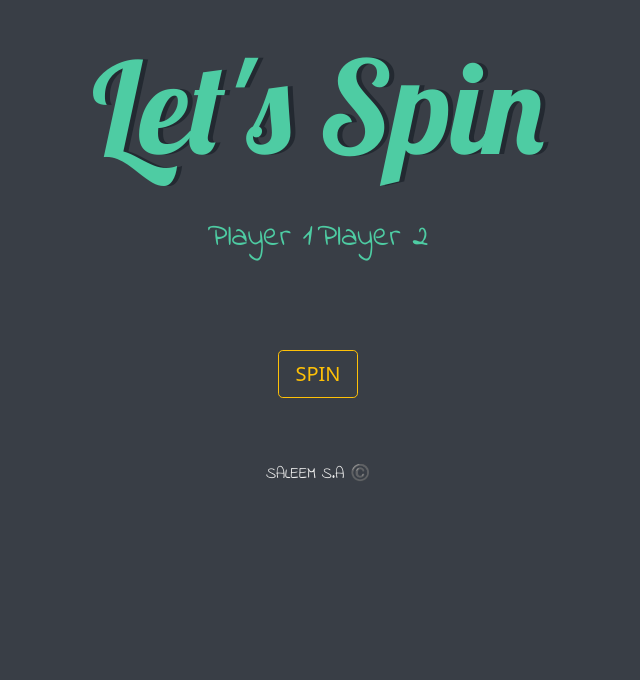
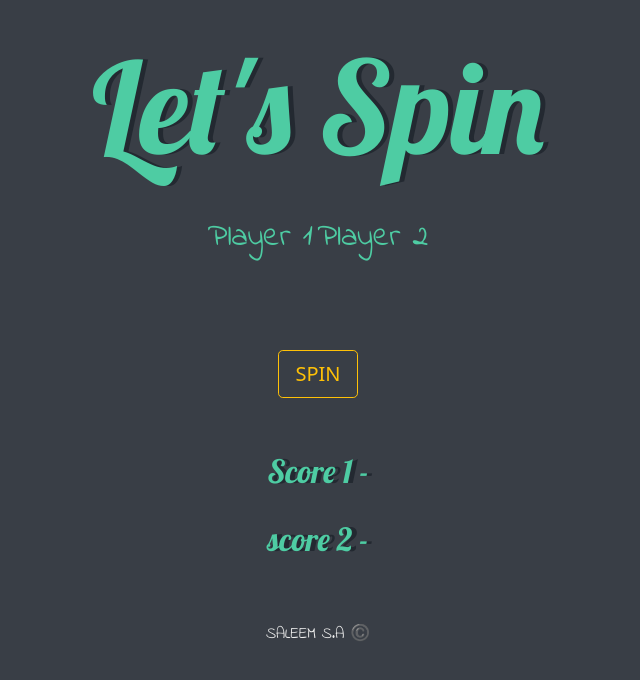
Before and after one commit to MdSalim2001/DiceGame-Js, a plain HTML site: page index.html in a window 1280 px wide. Shown: the whole page, without its empty margins (322-962 px from the left). Drawn offline with nearby package versions, Linux system fonts and the light colour scheme.

Commit message:
Added Score Board

```diff
--- a/index.html
+++ b/index.html
@@ -33,6 +33,11 @@
     <br />
     <center>
       <button type="button" class="btn btn-outline-warning btn-lg">SPIN</button>
+      <br />
+      <br />
+
+      <h2 class="scr1">Score 1 -</h2>
+      <h2 class="scr2">score 2 -</h2>
     </center>
 
     <script src="index.js"></script>
--- a/index.js
+++ b/index.js
@@ -10,8 +10,10 @@ function spin() {
 
   if (num1 > num2) {
     document.querySelector("h1").textContent = "🚩Player1 Won";
+    document.querySelector(".scr1").textContent += "| ";
   } else if (num2 > num1) {
     document.querySelector("h1").textContent = "Player2 Won🚩";
+    document.querySelector(".scr2").textContent += "| ";
   } else {
     document.querySelector("h1").textContent = "It's A DRAW!";
   }
--- a/styles.css
+++ b/styles.css
@@ -20,6 +20,13 @@ h1 {
   font-size: 8rem;
   color: #4ecca3;
 }
+h2 {
+  margin: 30px;
+  font-family: "Lobster", cursive;
+  text-shadow: 5px 0 #232931;
+  /* font-size: 8rem; */
+  color: #4ecca3;
+}
 
 p {
   font-size: 2rem;
```
